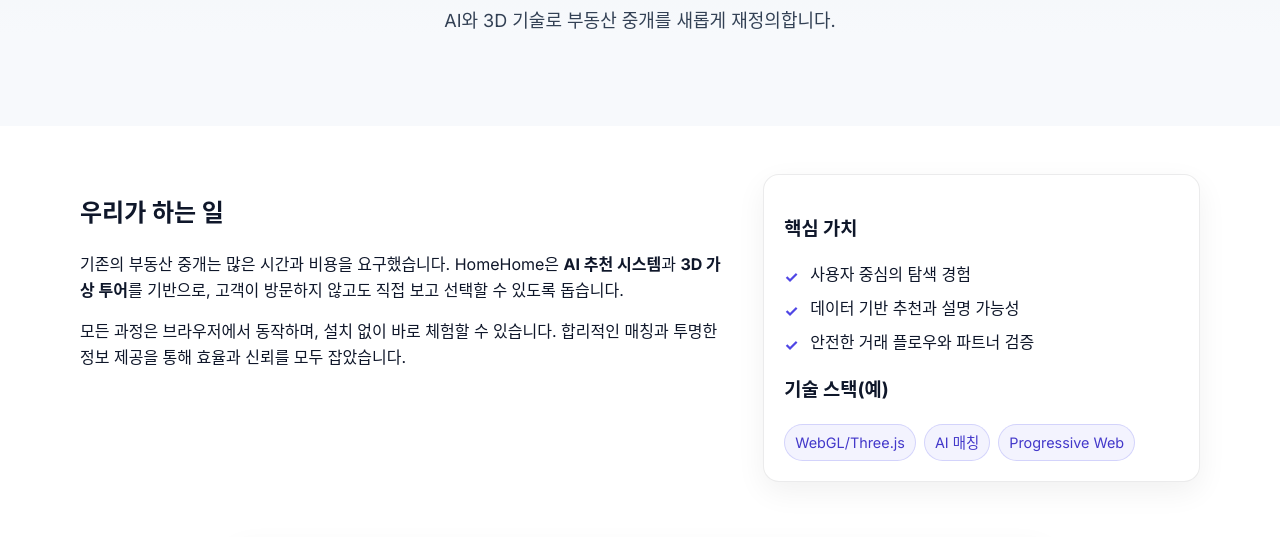
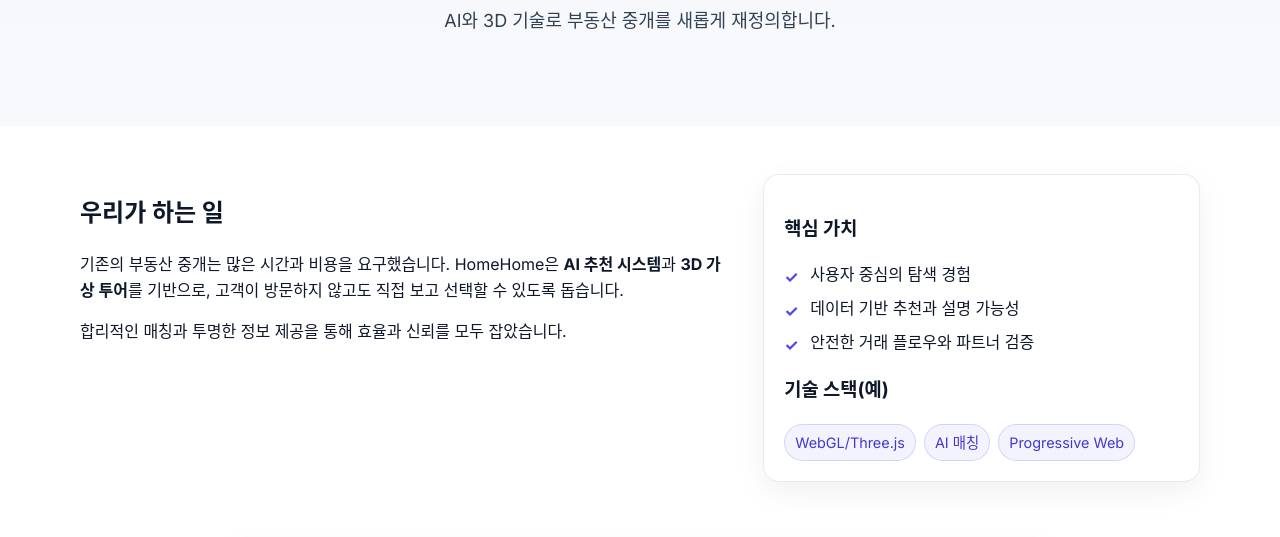
Before and after one commit to 0230cp/0230cp.github.io, a plain HTML site: page about.html in a window 1280 px wide. Shown: the part 259-796 px from the top of the page. Drawn offline with Linux system fonts and the light colour scheme.

Commit message:
Update about.html

```diff
--- a/about.html
+++ b/about.html
@@ -47,7 +47,6 @@
         고객이 방문하지 않고도 직접 보고 선택할 수 있도록 돕습니다.
       </p>
       <p>
-        모든 과정은 브라우저에서 동작하며, 설치 없이 바로 체험할 수 있습니다.
         합리적인 매칭과 투명한 정보 제공을 통해 효율과 신뢰를 모두 잡았습니다.
       </p>
     </section>
```
